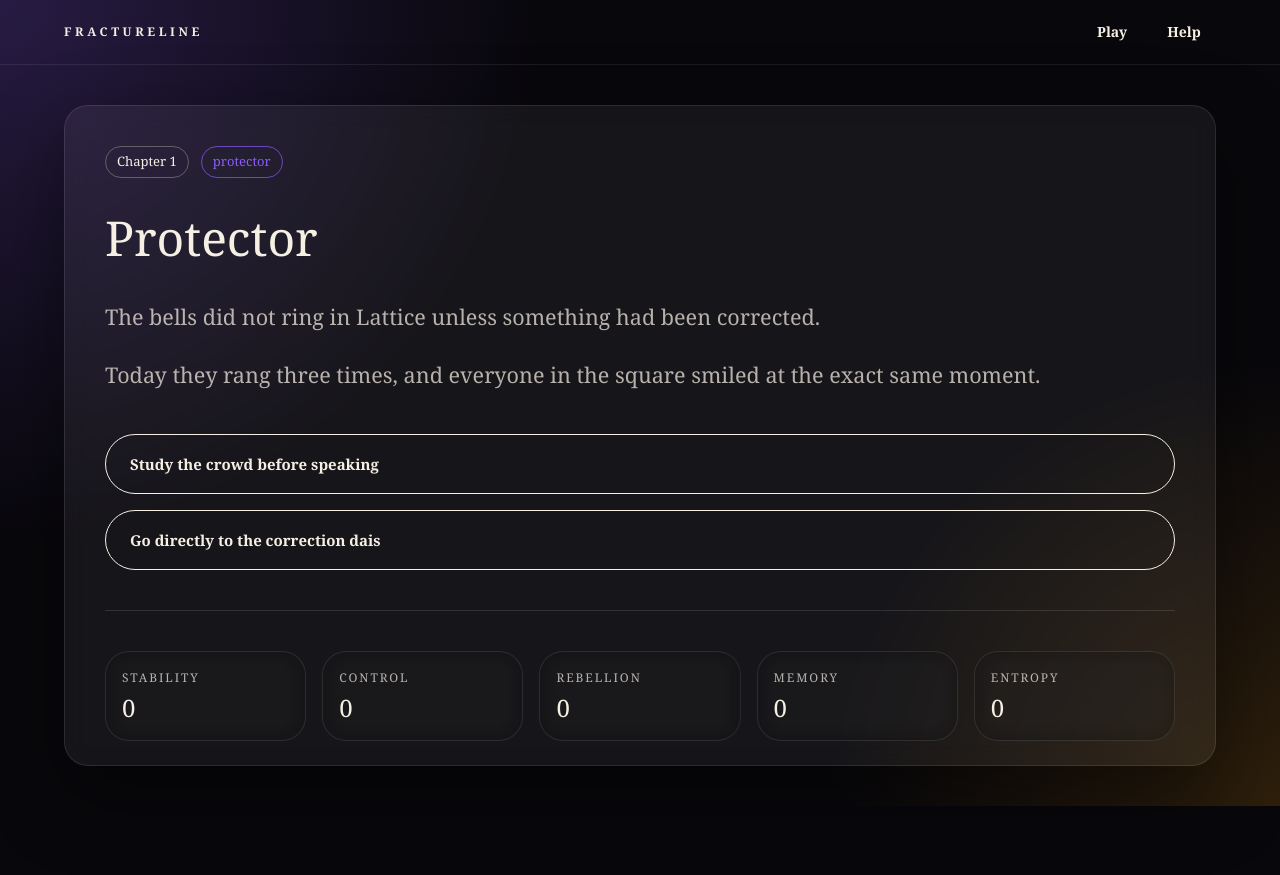
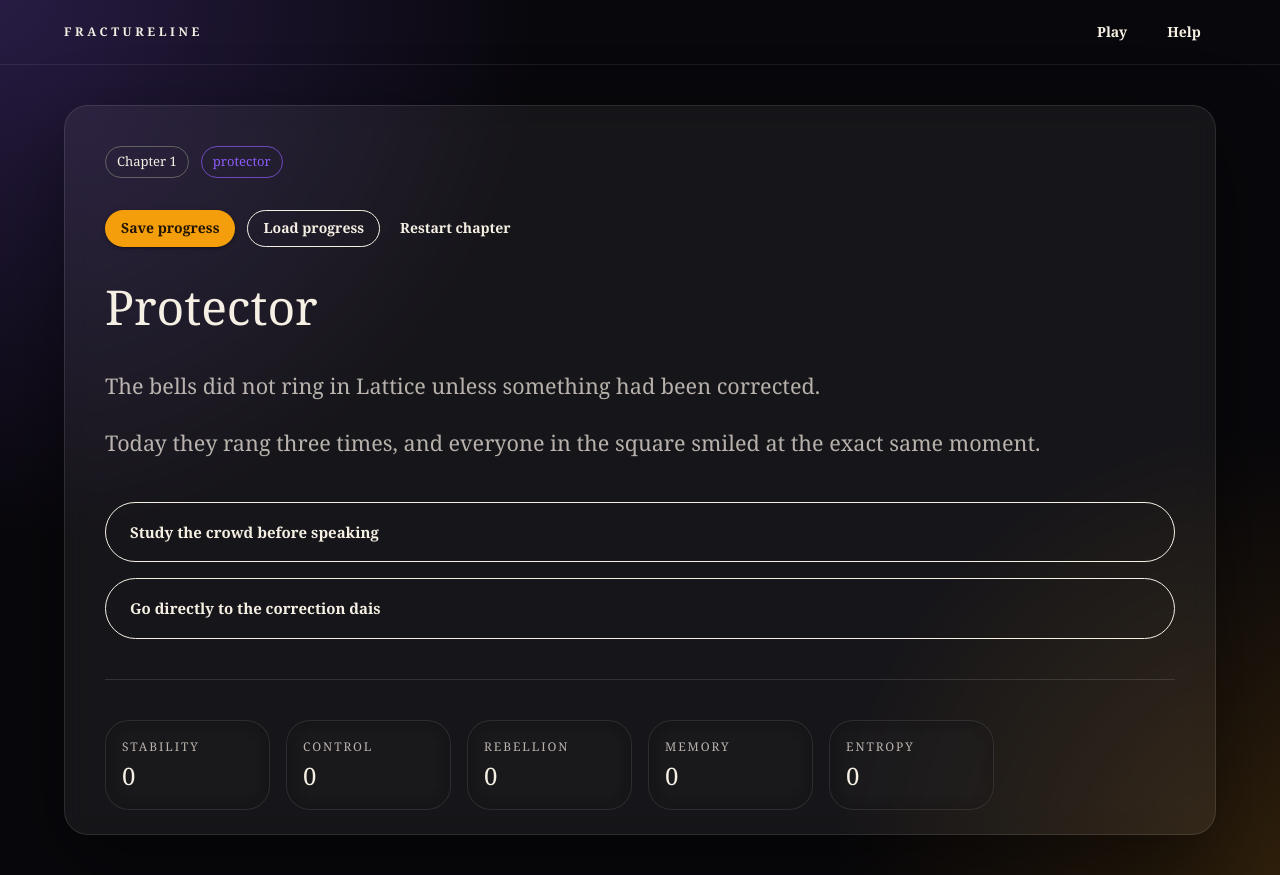
Before and after one commit to maniator/a-fracture-in-time, a Next.js app in the folder apps/web/: page /play in a window 1280 px wide. Before the commit the page ends 806 px from the top, so only its background shows below. Built offline with nearby package versions, Linux system fonts and the light colour scheme.

Commit message:
feat: expose local save controls in scene renderer

```diff
--- a/apps/web/components/scene-renderer.tsx
+++ b/apps/web/components/scene-renderer.tsx
@@ -16,7 +16,7 @@ import { chapterOne } from '@/content/chapter-one';
 import { useGameStore } from '@/store/game-store';
 
 export function SceneRenderer() {
-  const { state, choose, reset } = useGameStore();
+  const { state, choose, save, load, reset } = useGameStore();
   const scene = chapterOne[state.currentSceneId];
 
   const choices = useMemo(() => {
@@ -43,6 +43,12 @@ export function SceneRenderer() {
         <Stack direction="row" spacing={1.5} sx={{ mb: 4, flexWrap: 'wrap' }}>
           <Chip label={`Chapter ${scene.chapter}`} variant="outlined" />
           <Chip label={scene.pov} color="primary" variant="outlined" />
+        </Stack>
+
+        <Stack direction={{ xs: 'column', sm: 'row' }} spacing={1.5} sx={{ mb: 4 }}>
+          <Button variant="contained" color="secondary" onClick={save}>Save progress</Button>
+          <Button variant="outlined" color="inherit" onClick={() => load()}>Load progress</Button>
+          <Button variant="text" color="inherit" onClick={reset}>Restart chapter</Button>
         </Stack>
 
         <Typography id="scene-title" component="h1" variant="h3" sx={{ fontSize: { xs: '2rem', md: '3rem' } }}>
@@ -104,7 +110,7 @@ export function SceneRenderer() {
 
 function Metric({ label, value }: { label: string; value: number }) {
   return (
-    <Grid size={{ xs: 6, md: 2.4 }} component="div">
+    <Grid size={{ xs: 6, md: 2 }} component="div">
       <Card variant="outlined" sx={{ background: 'rgba(8,7,11,0.32)' }}>
         <CardContent sx={{ p: 2, '&:last-child': { pb: 2 } }}>
           <Typography component="dt" variant="caption" sx={{ letterSpacing: '0.16em', textTransform: 'uppercase', color: 'text.secondary' }}>
```
